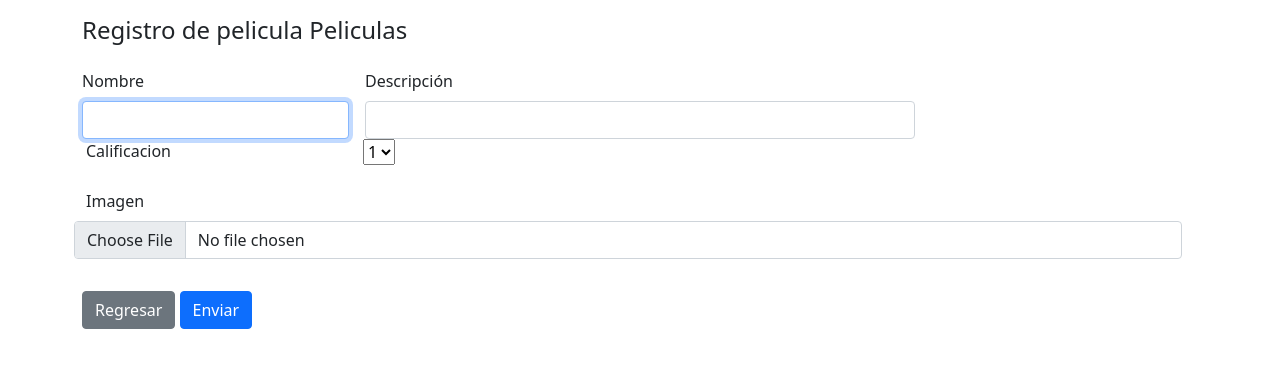
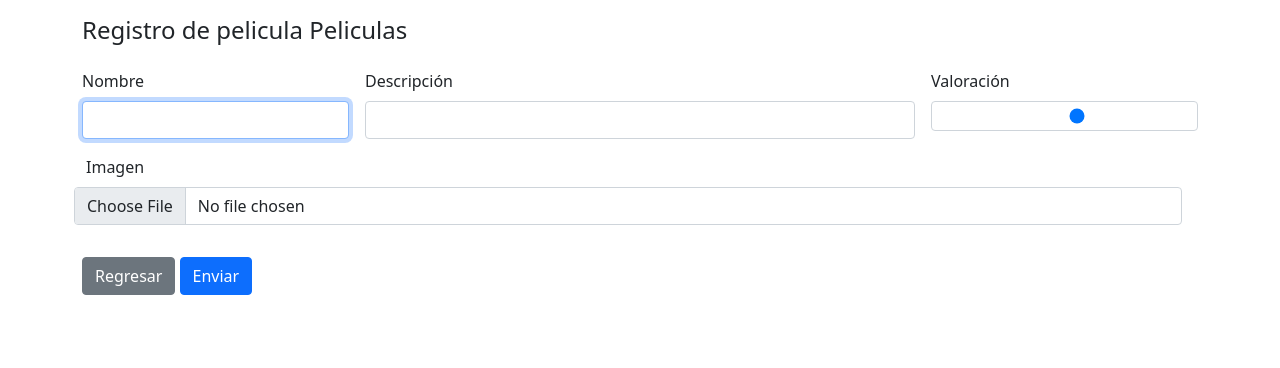
Before and after one commit to KevinMolina1996/Proyecto-Arquitectura, a PHP site: page /View/Cine_new.php in a window 1280 px wide. Shown: the top 368 px of the page. Run offline with PHP 8.4, Linux system fonts and the light colour scheme.

Commit message:
Update Cine_new.php

```diff
--- a/View/Cine_new.php
+++ b/View/Cine_new.php
@@ -37,19 +37,11 @@ require "../Controller/CineController.php";
                     <Input type="text" id="Descripcion" name="Descripcion" class="form-control" required>
                 </div>
 
+                <div class="col-md-3">
+                    <label for="Valoracion" class="form-label">Valoración</label>
+                    <Input type="range" min = "1" max= "10" id="Valoracion" name="Valoracion" class="form-control" required>
+                </div>
 
-                <div class="row">
-                <div class="col-md-3">
-                    Calificacion
-                </div>
-                <div class="col-md-3">
-                    <select name="selector" class="form-label" id="1">
-                        <option value="1">1</option>
-                        <option value="2">2</option>
-                        <option value="3">3</option>
-                    </select>
-                </div>
-                </div>
 
                 <div class="row py-3">
                     <label for="Imagen" class="form-label">Imagen</label>
```
